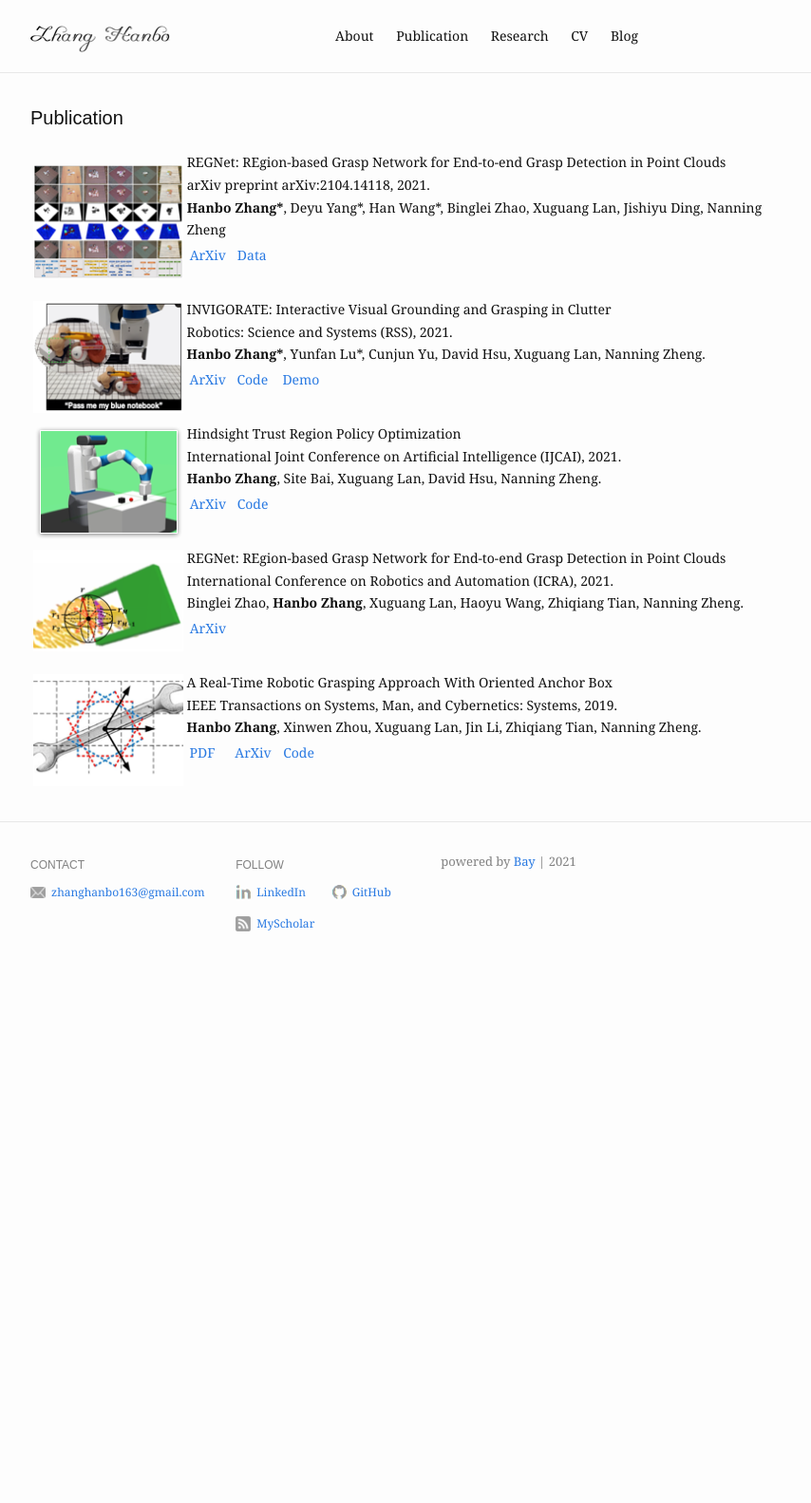
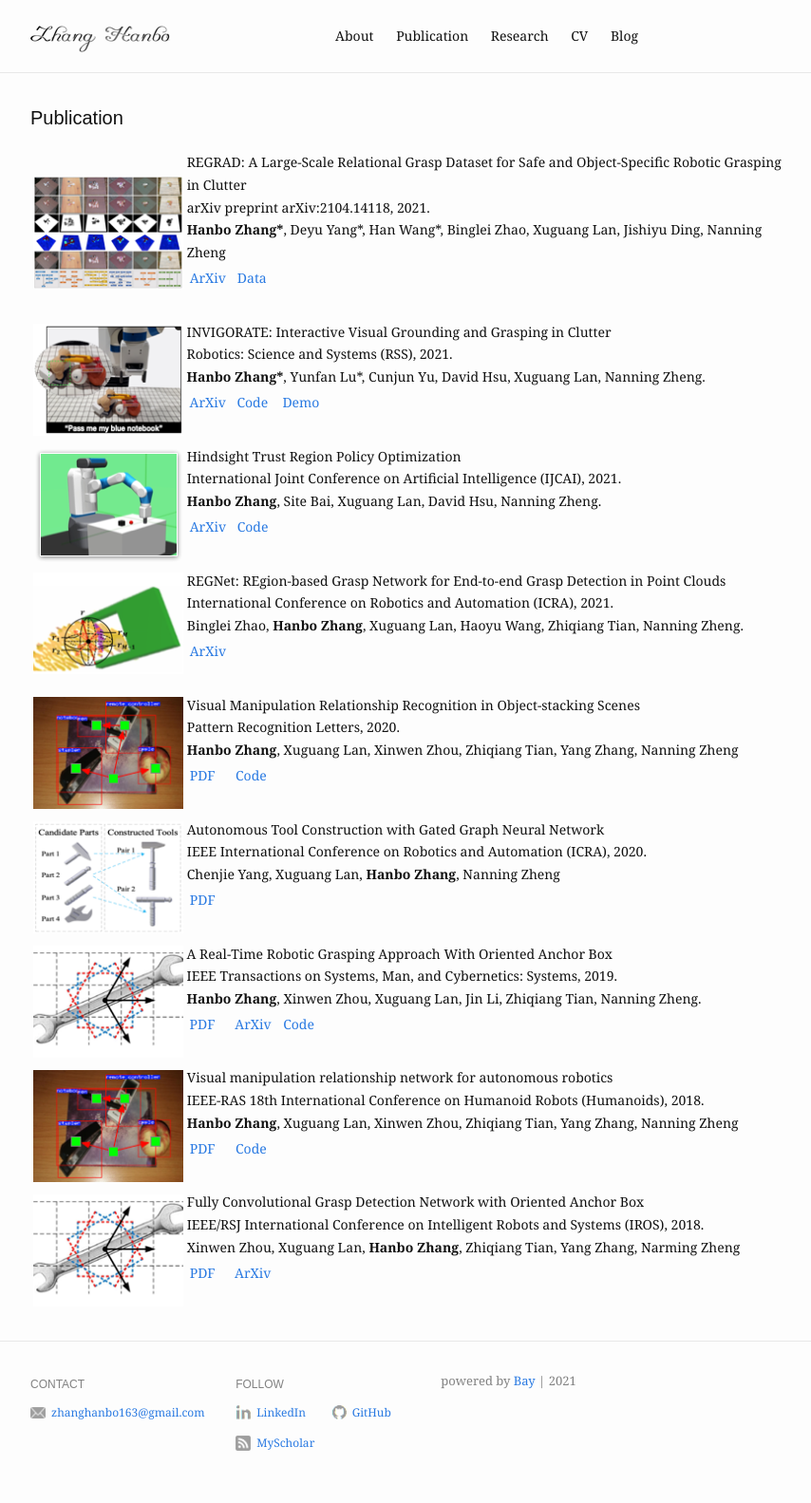
Before and after one commit to ZhangHanbo/zhanghanbo.github.io, a Jekyll site: the page built from publication.md, in a window 1280 px wide. Shown: the whole page at 95% size, without its empty margins (288-1142 px from the left). Built offline with Jekyll 4.4.1, drawn with Linux system fonts in a browser that asks for light colours; before the commit the page ends 1036 px from its top, so only the background shows below that.

Commit message:
UPDATE PUBLICATIONS

```diff
--- a/publication.md
+++ b/publication.md
@@ -8,7 +8,7 @@ slug: /work
 <table width= "800" >
 <tr>
 <td width= "160" ><img src="/assets/img/work/REGRAD/REGRAD.png" alt="REGRAD"></td>
-<td width= "640" >REGNet: REgion-based Grasp Network for End-to-end Grasp Detection in Point Clouds
+<td width= "640" >REGRAD: A Large-Scale Relational Grasp Dataset for Safe and Object-Specific Robotic Grasping in Clutter
 <br />
 arXiv preprint arXiv:2104.14118, 2021.
 <br />
@@ -98,6 +98,49 @@ Binglei Zhao, <strong>Hanbo Zhang</strong>, Xuguang Lan, Haoyu Wang, Zhiqiang Ti
 
 
 
+<!-- Pub split line -->
+<table width= "800" >
+<tr>
+<td width= "160" ><img src="/assets/img/work/VMRN_PRL/VMRN.png" alt="vmrn"></td>
+<td width= "640" >Visual Manipulation Relationship Recognition in Object-stacking Scenes
+<br />
+Pattern Recognition Letters, 2020.
+<br />
+<strong>Hanbo Zhang</strong>, Xuguang Lan, Xinwen Zhou, Zhiqiang Tian, Yang Zhang, Nanning Zheng
+<br />
+
+<table width= "100" >
+<td width= "50" ><a href="https://www.sciencedirect.com/science/article/abs/pii/S0167865520303445">PDF</a></td>
+<td width= "50" ><a href="https://github.com/ZhangHanbo/Visual-Manipulation-Relationship-Network-Pytorch">Code</a></td>
+</table>
+
+<br />
+</td>
+</tr>
+</table>
+
+
+
+<!-- Pub split line -->
+<table width= "800" >
+<tr>
+<td width= "160" ><img src="/assets/img/work/ToolConstruction/ToolConstruction.png" alt="fcgn"></td>
+<td width= "640" >Autonomous Tool Construction with Gated Graph Neural Network
+<br />
+IEEE International Conference on Robotics and Automation (ICRA), 2020.
+<br />
+Chenjie Yang, Xuguang Lan, <strong>Hanbo Zhang</strong>, Nanning Zheng
+<br />
+
+<table width= "50" >
+<td width= "50" ><a href="https://ieeexplore.ieee.org/abstract/document/9197285/">PDF</a></td>
+</table>
+
+<br />
+</td>
+</tr>
+</table>
+
 
 
 
@@ -122,3 +165,47 @@ IEEE Transactions on Systems, Man, and Cybernetics: Systems, 2019.
 </td>
 </tr>
 </table>
+
+
+<!-- Pub split line -->
+<table width= "800" >
+<tr>
+<td width= "160" ><img src="/assets/img/work/VMRN_PRL/VMRN.png" alt="vmrn"></td>
+<td width= "640" >Visual manipulation relationship network for autonomous robotics
+<br />
+IEEE-RAS 18th International Conference on Humanoid Robots (Humanoids), 2018.
+<br />
+<strong>Hanbo Zhang</strong>, Xuguang Lan, Xinwen Zhou, Zhiqiang Tian, Yang Zhang, Nanning Zheng
+<br />
+
+<table width= "100" >
+<td width= "50" ><a href="https://www.sciencedirect.com/science/article/abs/pii/S0167865520303445">PDF</a></td>
+<td width= "50" ><a href="https://github.com/ZhangHanbo/Visual-Manipulation-Relationship-Network-Pytorch">Code</a></td>
+</table>
+
+<br />
+</td>
+</tr>
+</table>
+
+
+<!-- Pub split line -->
+<table width= "800" >
+<tr>
+<td width= "160" ><img src="/assets/img/work/FCGN/FCGN.png" alt="fcgn"></td>
+<td width= "640" >Fully Convolutional Grasp Detection Network with Oriented Anchor Box
+<br />
+IEEE/RSJ International Conference on Intelligent Robots and Systems (IROS), 2018.
+<br />
+Xinwen Zhou, Xuguang Lan, <strong>Hanbo Zhang</strong>, Zhiqiang Tian, Yang Zhang, Narming Zheng
+<br />
+
+<table width= "100" >
+<td width= "50" ><a href="https://ieeexplore.ieee.org/abstract/document/8594116">PDF</a></td>
+<td width= "50" ><a href="https://arxiv.org/abs/1803.02209">ArXiv</a></td>
+</table>
+
+<br />
+</td>
+</tr>
+</table>
```
Also changed, not shown: assets/img/work/ToolConstruction/ToolConstruction.graffle/image1.png (added), assets/img/work/ToolConstruction/ToolConstruction.png (added), assets/img/work/VMRN_PRL/VMRN.graffle/image5.png (added), assets/img/work/VMRN_PRL/VMRN.png (added), 2 other files.
